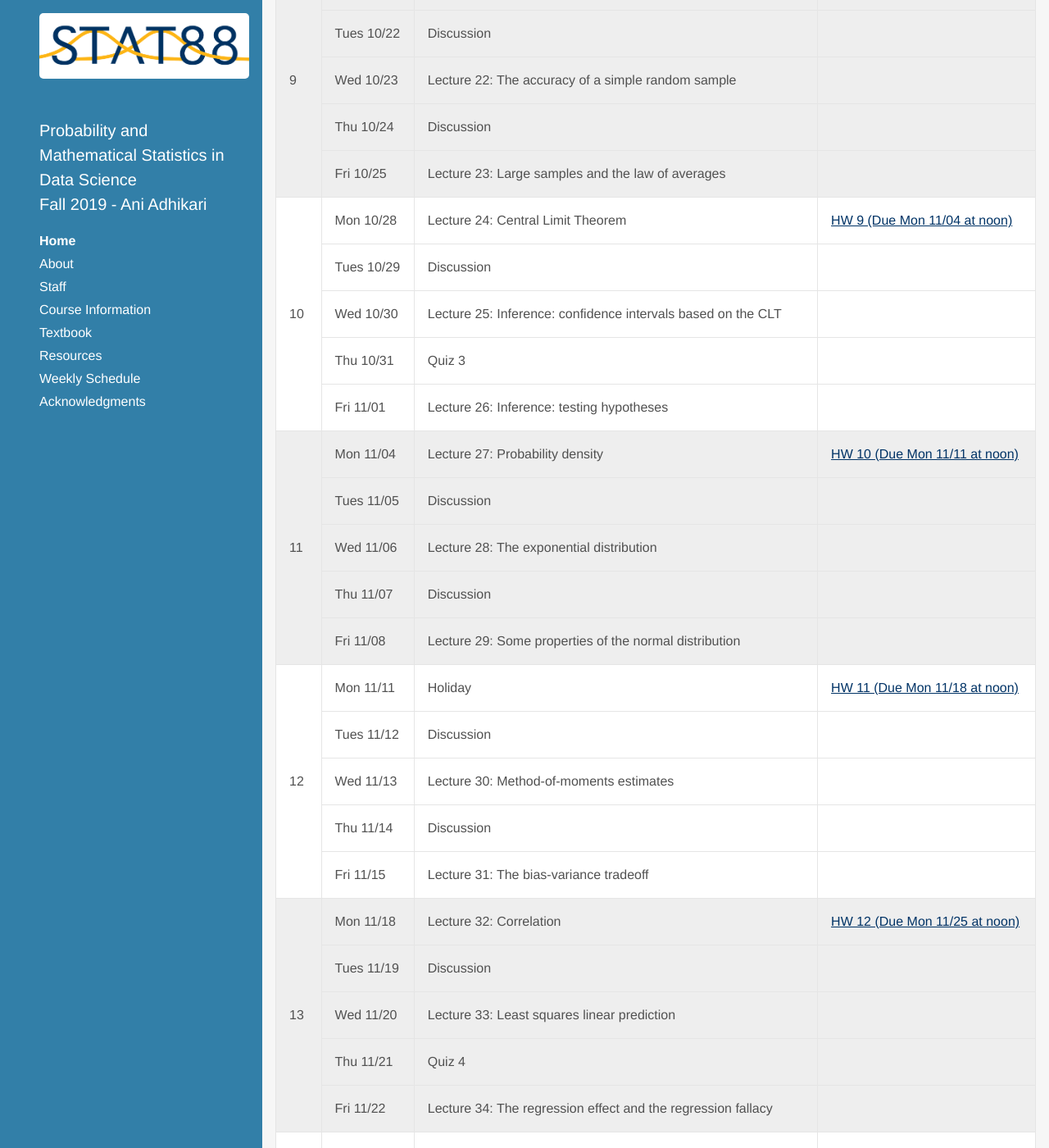
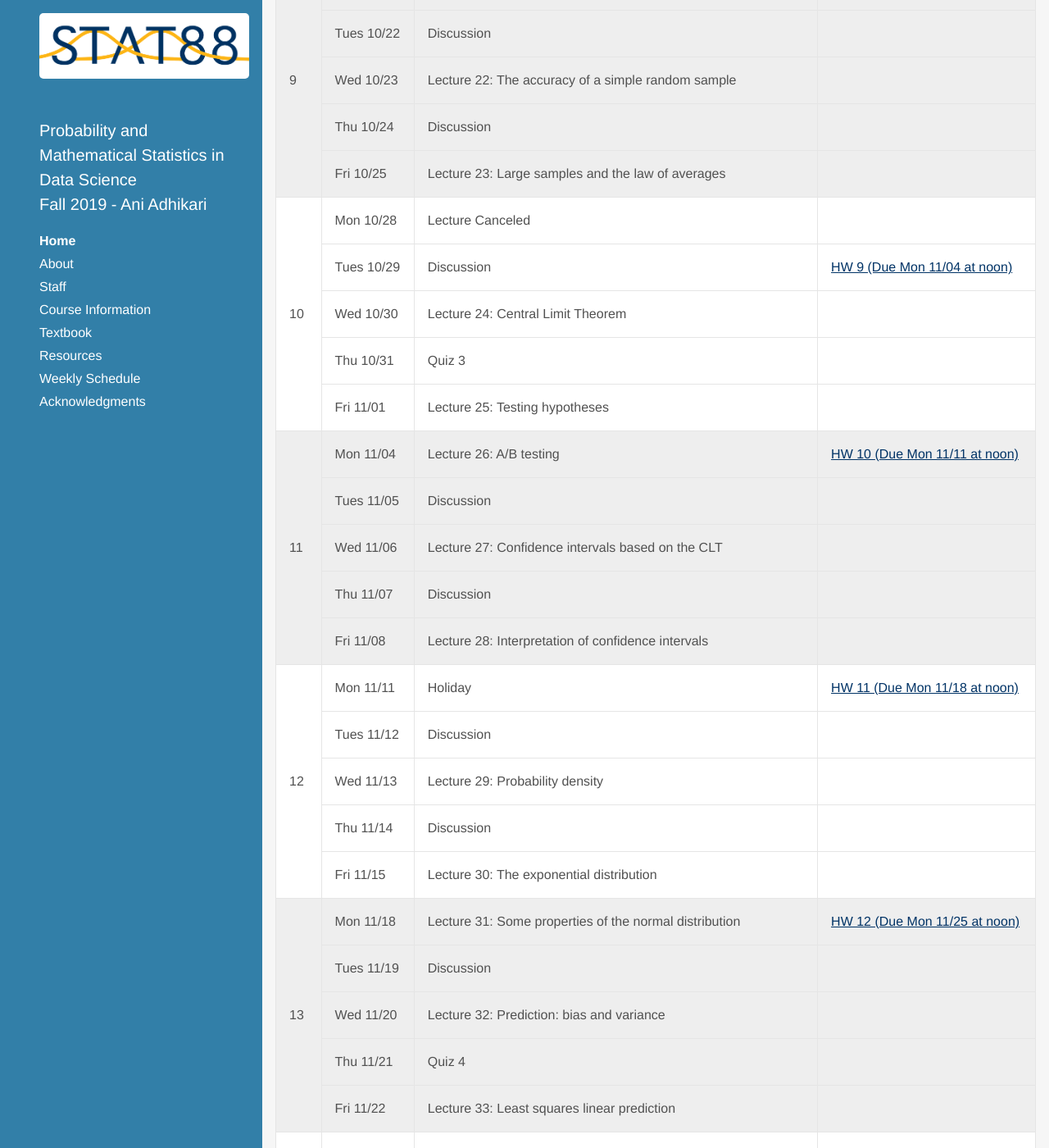
Before and after one commit to stat88/stat88.github.io, a Jekyll site: the page built from index.html, in a window 1280 px wide and 1400 px high, scrolled down 2830 px. Shown: the whole window at 82% size. Built offline with Jekyll 4.4.1, drawn with Linux system fonts in a browser that asks for light colours; some web fonts are replaced; the list of posts is cut into pages by our own code; some of the changed text lies outside the part shown.

```diff
--- a/_data/announcements.yml
+++ b/_data/announcements.yml
@@ -1,5 +1,5 @@
 # - 8/28 - Welcome to the first day of lectures! Remember to come to section tomorrow (Th 8/29) too!
-- 10/21 - Homework 8 has been released and is due Mon 10/28 at noon!
+- 10/27 - Homework 8's deadline has been extended to Tues 10/29 at 11:59 PM. There is no lecture on Monday 10/28
 #- 9/30 - Homework 6 has been released and is due Mon 10/7 at noon!
 #- 9/1 - Have a wonderful 3 day weekend! There will be no lecture or office hours on Mon 9/2
 #- 9/1 - As a reminder, HW 1 is due Tuesday 9/3 at 9 AM! See you in section on Tuesday!
--- a/_data/syllabus2.yml
+++ b/_data/syllabus2.yml
@@ -174,17 +174,17 @@ weeks:
     weekDuration: 10/28-11/01
     basic:
     - date: Mon 10/28
-      content: "Lecture 24: Central Limit Theorem"
+      content: "Lecture Canceled"
+    - date: Tues 10/29
+      content: "Discussion"
       assignments:
       - name: HW 9 (Due Mon 11/04 at noon)
-    - date: Tues 10/29
-      content: "Discussion"
     - date: Wed 10/30
-      content: "Lecture 25: Inference: confidence intervals based on the CLT"
+      content: "Lecture 24: Central Limit Theorem"
     - date: Thu 10/31
       content: "Quiz 3"
     - date: Fri 11/01
-      content: "Lecture 26: Inference: testing hypotheses"
+      content: "Lecture 25: Testing hypotheses"
 
 
   - weekNum: 11
@@ -192,17 +192,17 @@ weeks:
     weekDuration: 11/04-11/08
     basic:
     - date: Mon 11/04
-      content: "Lecture 27: Probability density"
+      content: "Lecture 26: A/B testing"
       assignments:
       - name: HW 10 (Due Mon 11/11 at noon)
     - date: Tues 11/05
       content: "Discussion"
     - date: Wed 11/06
-      content: "Lecture 28: The exponential distribution"
+      content: "Lecture 27: Confidence intervals based on the CLT"
     - date: Thu 11/07
       content: "Discussion"
     - date: Fri 11/08
-      content: "Lecture 29: Some properties of the normal distribution"
+      content: "Lecture 28: Interpretation of confidence intervals"
 
 
   - weekNum: 12
@@ -216,11 +216,11 @@ weeks:
     - date: Tues 11/12
       content: "Discussion"
     - date: Wed 11/13
-      content: "Lecture 30: Method-of-moments estimates"
+      content: "Lecture 29: Probability density"
     - date: Thu 11/14
       content: "Discussion"
     - date: Fri 11/15
-      content: "Lecture 31: The bias-variance tradeoff"
+      content: "Lecture 30: The exponential distribution"
 
 
   - weekNum: 13
@@ -228,17 +228,17 @@ weeks:
     weekDuration: 11/18-11/22
     basic:
     - date: Mon 11/18
-      content: "Lecture 32: Correlation"
+      content: "Lecture 31: Some properties of the normal distribution"
       assignments:
       - name: HW 12 (Due Mon 11/25 at noon)
     - date: Tues 11/19
       content: "Discussion"
     - date: Wed 11/20
-      content: "Lecture 33: Least squares linear prediction"
+      content: "Lecture 32: Prediction: bias and variance"
     - date: Thu 11/21
       content: "Quiz 4"
     - date: Fri 11/22
-      content: "Lecture 34: The regression effect and the regression fallacy"
+      content: "Lecture 33: Least squares linear prediction"
 
 
   - weekNum: 14
@@ -246,7 +246,7 @@ weeks:
     weekDuration: 11/25-11/29
     basic:
     - date: Mon 11/25
-      content: "Lecture 35: Error in the regression estimate"
+      content: "Lecture 34: Correlation and the regression effect"
       assignments:
       - name: HW 13 (Due Mon 12/02 at noon)
     - date: Tues 11/26
@@ -264,17 +264,17 @@ weeks:
     weekDuration: 12/02-12/06
     basic:
     - date: Mon 12/02
-      content: "Lecture 36: The regression model for data"
+      content: "Lecture 35: Error in the regression estimate"
       assignments:
       - name: HW 14 (Due Mon 12/09 at noon)
     - date: Tues 12/03
       content: "Discussion"
     - date: Wed 12/04
-      content: "Lecture 37: Inference for the true slope in the regression model"
+      content: "Lecture 36: The regression model for data"
     - date: Thu 12/05
       content: "Discussion"
     - date: Fri 12/06
-      content: "Lecture 38: Conclusion"
+      content: "Lecture 37: Inference for the true slope in the regression model"
 
   - weekNum: 16
     weekName: RRR Week
--- a/_includes/agenda.html
+++ b/_includes/agenda.html
@@ -52,7 +52,7 @@
         prevButton: '.swiper-button-prev',
       direction: 'horizontal',
       loop: false,
-      initialSlide: 8
+      initialSlide: 9
     })
   });
   </script>
```
